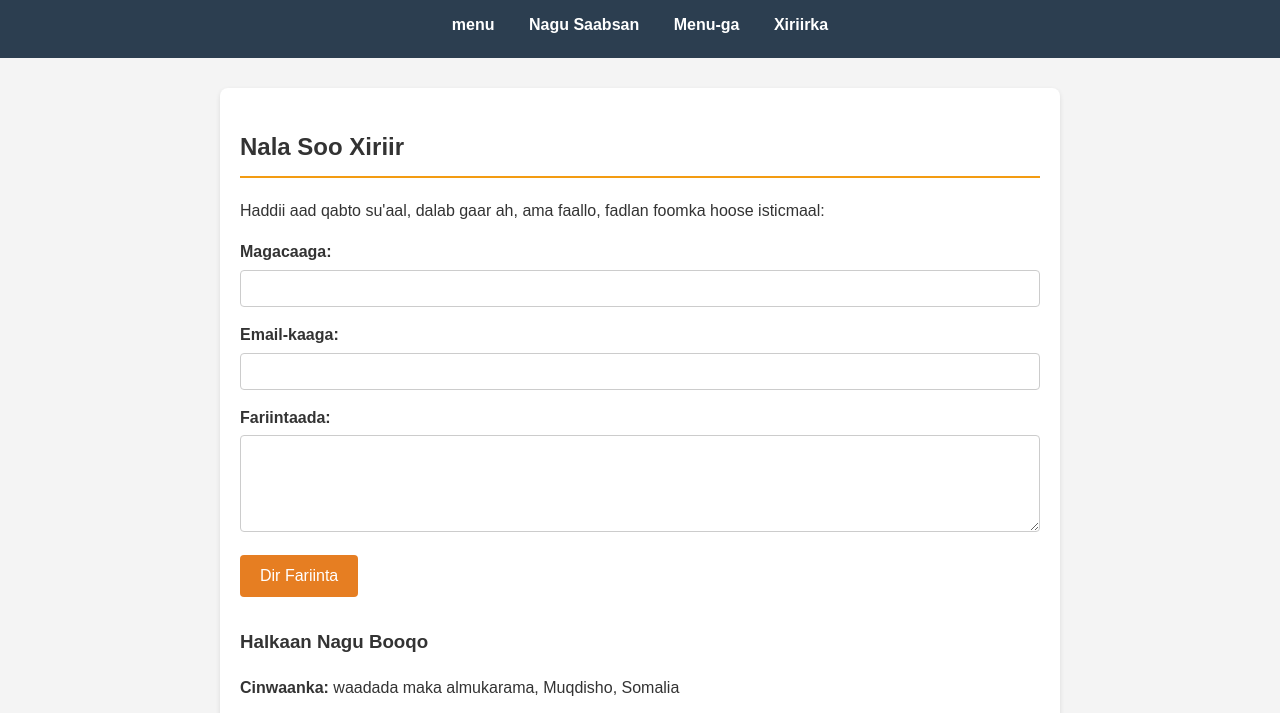
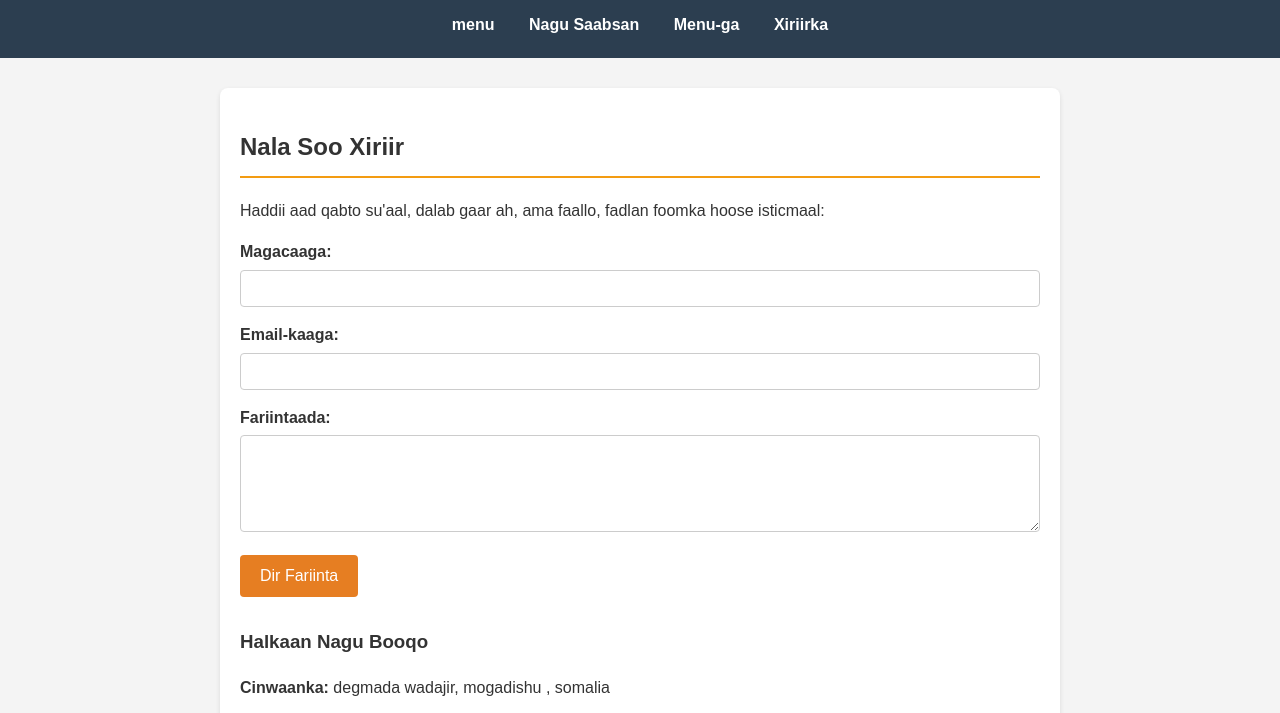
Before and after one commit to abdiaziz155/abdiaziz-, a plain HTML site: page contact.html in a window 1280 px wide. Shown: the part 87-800 px from the top of the page. Drawn offline with Linux system fonts and the light colour scheme.

Commit message:
Update contact.html

```diff
--- a/contact.html
+++ b/contact.html
@@ -39,7 +39,7 @@
         </form>
 
         <h3 style="margin-top: 30px;">Halkaan Nagu Booqo</h3>
-        <p><strong>Cinwaanka:</strong> waadada maka almukarama, Muqdisho, Somalia</p>
+        <p><strong>Cinwaanka:</strong>  degmada wadajir, mogadishu , somalia</p>
         <p><strong>Tel:</strong> +252 61 4912244</p>
     </div>
 
```
